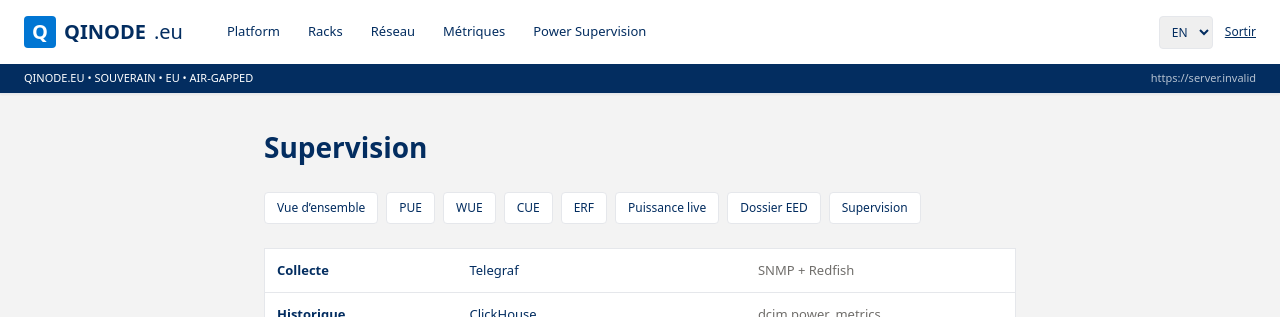
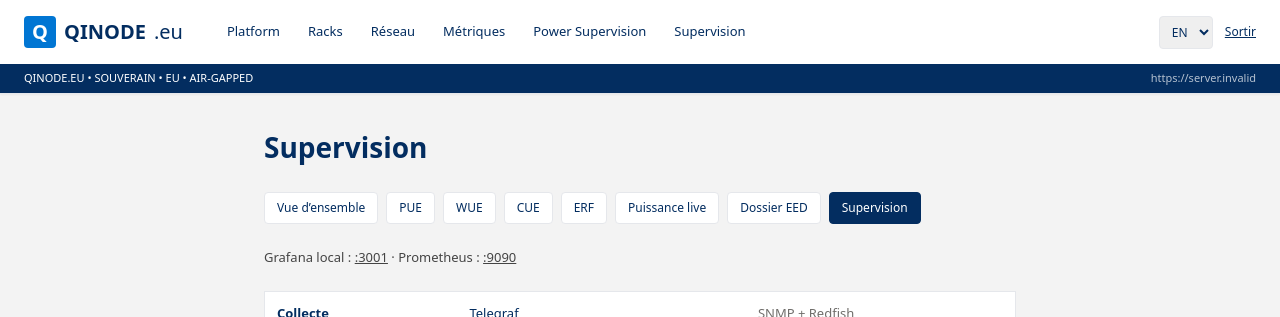
Before and after one commit to Geoking2104/DCIM, a Next.js app in the folder web/: page /en/supervision in a window 1280 px wide. Shown: the top 317 px of the page. Built offline with nearby package versions, Linux system fonts and the light colour scheme; no server answers.

Commit message:
feat(ui): Supervision in header and active metrics chip

```diff
--- a/web/app/[locale]/supervision/page.tsx
+++ b/web/app/[locale]/supervision/page.tsx
@@ -18,7 +18,11 @@ export default function SupervisionPage({ params: { locale } }: { params: { loca
       <Header />
       <div className="max-w-[800px] mx-auto px-6 py-8 space-y-6">
         <h1 className="text-[28px] font-extrabold">Supervision</h1>
-        <MetricsLinks locale={locale} />
+        <MetricsLinks locale={locale} current="/supervision" />
+        <p className="text-[13px] text-[#444]">
+          Grafana local : <a className="underline" href="http://localhost:3001">:3001</a>
+          {' · '}Prometheus : <a className="underline" href="http://localhost:9090">:9090</a>
+        </p>
         <table className="w-full text-[13px] bg-white border">
           <tbody>
             {ROWS.map(([a, b, c]) => (
--- a/web/components/Header.tsx
+++ b/web/components/Header.tsx
@@ -26,6 +26,7 @@ export default function Header(){
             <a href={`/${locale}/graphe-reseau`} className="px-3 py-2 hover:bg-[#F3F3F3] rounded">Réseau</a>
             <a href={`/${locale}/metriques`} className="px-3 py-2 hover:bg-[#F3F3F3] rounded">Métriques</a>
             <a href={`/${locale}/power`} className="px-3 py-2 hover:bg-[#F3F3F3] rounded">{t('power')}</a>
+            <a href={`/${locale}/supervision`} className="px-3 py-2 hover:bg-[#F3F3F3] rounded">Supervision</a>
           </nav>
         </div>
         <div className="flex gap-3 items-center">
```
